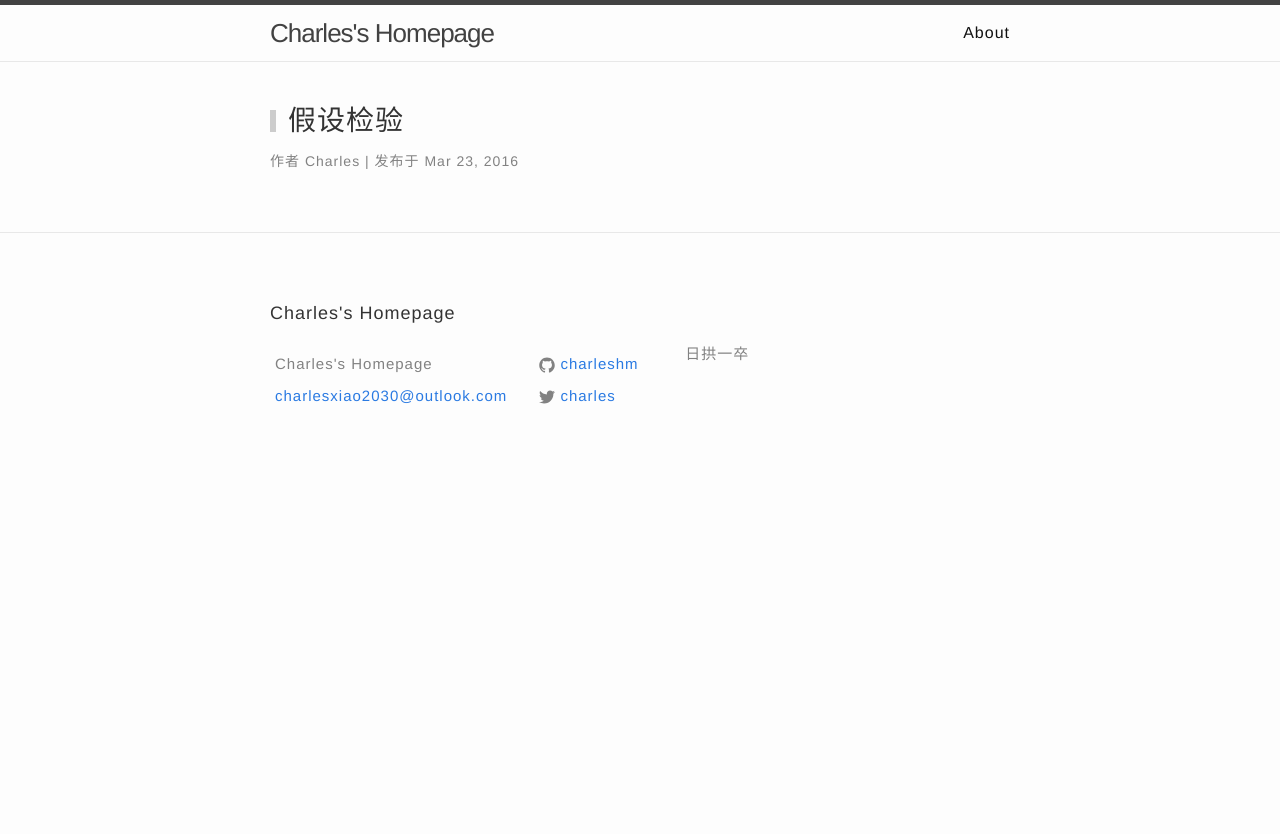
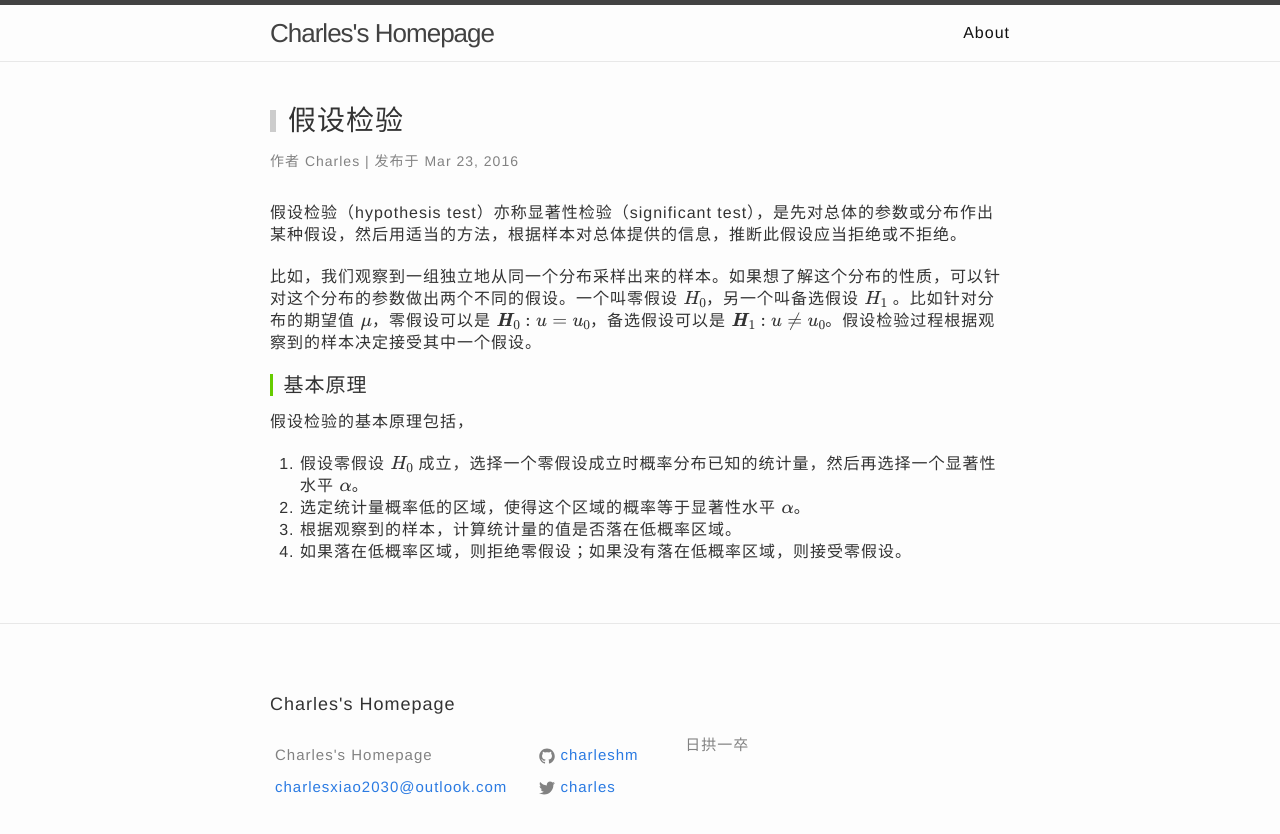
Before and after one commit to charleshm/charleshm.github.io, a Jekyll site: the page built from _posts/2016-03-23-Hypothesis-Testing.md, in a window 1280 px wide. Shown: the top 834 px of the page. Built offline with Jekyll 4.4.1, drawn with Linux system fonts in a browser that asks for light colours; some web fonts are replaced; formulas are drawn with MathJax 3; comment, search, counter and statistics services are not loaded.

Commit message:
Sampling Distribution

```diff
--- a/_posts/2016-03-23-Hypothesis-Testing.md
+++ b/_posts/2016-03-23-Hypothesis-Testing.md
@@ -6,3 +6,16 @@ title:  "假设检验"
 date:   2016-03-23 15:30
 categories: 机器学习 统计学
 ---
+
+假设检验（hypothesis  test）亦称显著性检验（significant test），是先对总体的参数或分布作出某种假设，然后用适当的方法，根据样本对总体提供的信息，推断此假设应当拒绝或不拒绝。
+
+比如，我们观察到一组独立地从同一个分布采样出来的样本。如果想了解这个分布的性质，可以针对这个分布的参数做出两个不同的假设。一个叫零假设 $H_0$，另一个叫备选假设 $H_1$ 。比如针对分布的期望值 $\mu$，零假设可以是 $\pmb{H}_0:u = u_0$，备选假设可以是 $\pmb{H}_1: u\neq u_0$。假设检验过程根据观察到的样本决定接受其中一个假设。
+
+
+#### 基本原理
+假设检验的基本原理包括，
+
+ 1. 假设零假设 $H_0$ 成立，选择一个零假设成立时概率分布已知的统计量，然后再选择一个显著性水平 $\alpha$。
+ 2. 选定统计量概率低的区域，使得这个区域的概率等于显著性水平 $\alpha$。
+ 3. 根据观察到的样本，计算统计量的值是否落在低概率区域。
+ 4. 如果落在低概率区域，则拒绝零假设；如果没有落在低概率区域，则接受零假设。
```
